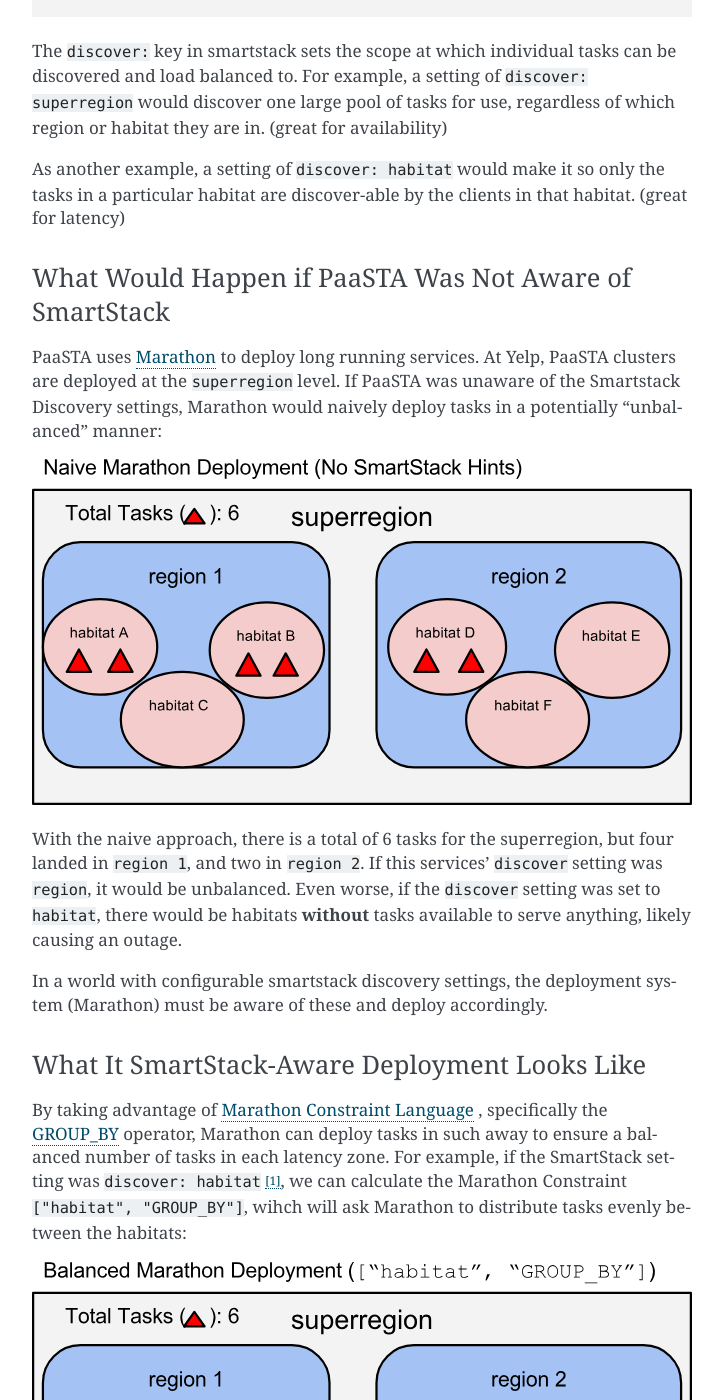
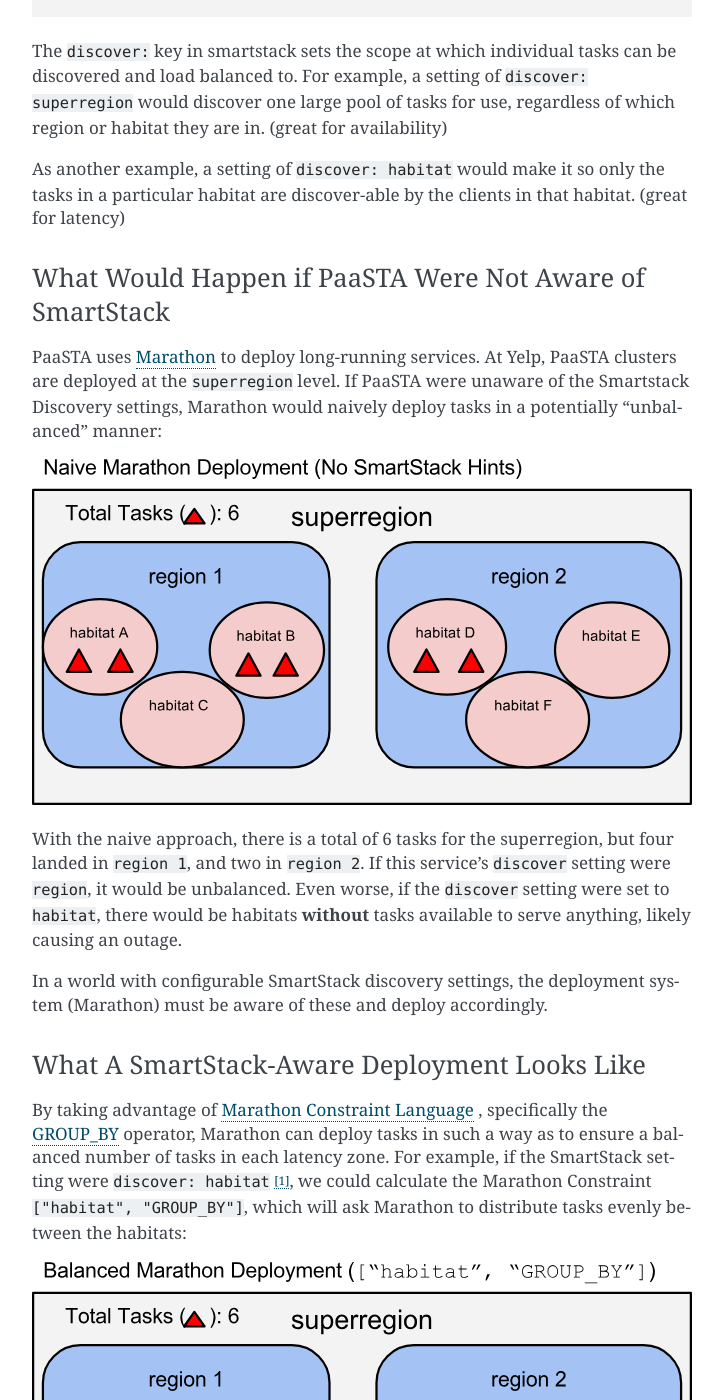
Before and after one commit to Yelp/paasta, a Sphinx documentation site: the page built from docs/source/smartstack_interaction.rst, in a window 1280 px wide and 1400 px high, scrolled down 765 px. Shown: the whole window, without its empty margins (388-1111 px from the left). Built offline with Sphinx 7.4.7, drawn with Linux system fonts in a browser that asks for light colours; pages that are not in the unit, such as notebooks, are missing from menus; some of the changed text lies outside the part shown.

Commit message:
Corrections from review

```diff
--- a/docs/source/smartstack_interaction.rst
+++ b/docs/source/smartstack_interaction.rst
@@ -25,37 +25,38 @@
 the tasks in a particular habitat are discover-able by the clients in
 that habitat. (great for latency)
 
-What Would Happen if PaaSTA Was Not Aware of SmartStack
+What Would Happen if PaaSTA Were Not Aware of SmartStack
 -------------------------------------------------------
 
-PaaSTA uses `Marathon <https://mesosphere.github.io/marathon/>`_ to deploy long
-running services. At Yelp, PaaSTA clusters are deployed at the ``superregion``
-level. If PaaSTA was unaware of the Smartstack Discovery settings, Marathon
-would naively deploy tasks in a potentially "unbalanced" manner:
+PaaSTA uses `Marathon <https://mesosphere.github.io/marathon/>`_ to deploy
+long-running services. At Yelp, PaaSTA clusters are deployed at the
+``superregion`` level. If PaaSTA were unaware of the Smartstack Discovery
+settings, Marathon would naively deploy tasks in a potentially "unbalanced"
+manner:
 
 .. image:: unbalanced_distribution.svg
    :width: 700px
 
 With the naive approach, there is a total of 6 tasks for the superregion, but
-four landed in ``region 1``, and two in ``region 2``. If this services'
-``discover`` setting was ``region``, it would be unbalanced. Even worse, if
-the ``discover`` setting was set to ``habitat``, there would be habitats
+four landed in ``region 1``, and two in ``region 2``. If this service's
+``discover`` setting were ``region``, it would be unbalanced. Even worse, if
+the ``discover`` setting were set to ``habitat``, there would be habitats
 **without** tasks available to serve anything, likely causing an outage.
 
-In a world with configurable smartstack discovery settings, the deployment
+In a world with configurable SmartStack discovery settings, the deployment
 system (Marathon) must be aware of these and deploy accordingly.
 
-What It SmartStack-Aware Deployment Looks Like
+What A SmartStack-Aware Deployment Looks Like
 ----------------------------------------------
 
 By taking advantage of
 `Marathon Constraint Language <https://mesosphere.github.io/marathon/docs/constraints.html>`_
 , specifically the
 `GROUP_BY <https://mesosphere.github.io/marathon/docs/constraints.html#group_by-operator>`_
-operator, Marathon can deploy tasks in such away to ensure a balanced number
+operator, Marathon can deploy tasks in such a way as to ensure a balanced number
 of tasks in each latency zone. For example, if the SmartStack setting
-was ``discover: habitat`` [1]_, we can calculate the Marathon Constraint
-``["habitat", "GROUP_BY"]``, wihch will ask Marathon to distribute tasks
+were ``discover: habitat`` [1]_, we could calculate the Marathon Constraint
+``["habitat", "GROUP_BY"]``, which will ask Marathon to distribute tasks
 evenly between the habitats:
 
 .. image:: balanced_distribution.svg
@@ -63,7 +64,7 @@
 
 In this way, each habitat will be served as equally as possible. [2]_.
 
-Similarly if the ``discover`` setting was set to ``region``, the equivalent
+Similarly, if the ``discover`` setting were set to ``region``, the equivalent
 Marathon constraint would ensure an equal number of tasks distributed to each region.
 
 .. [1] Technically PaaSTA should be using the smallest value of the ``advertise``
```
